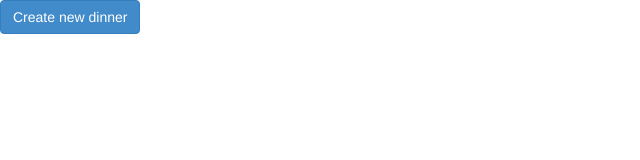
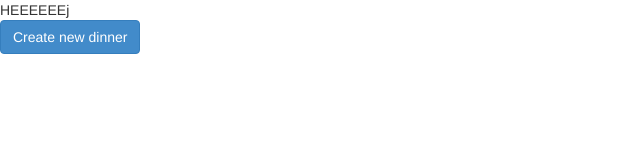
Before and after one commit to DH2642JonnaSimon/Lab5, a website: page app/index.html in a window 1280 px wide. Shown: the whole page, without its empty margins (0-640 px from the left). Drawn offline with Linux system fonts and the light colour scheme; files whose address does not match are found by name.

Commit message:
sfdsdfdsf

```diff
--- a/app/index.html
+++ b/app/index.html
@@ -28,6 +28,7 @@ which module to associate the app with. In app.js we create the "dinnerPlanner"
 
   </head>
   <body>
+  HEEEEEEj
     <!-- Here in index.html you should put only the layout that is shared among all the screens (e.g. header
     ,footer, etc.). The rest of the view specific layout will go into the html partials (check partials folder) -->
 
```
